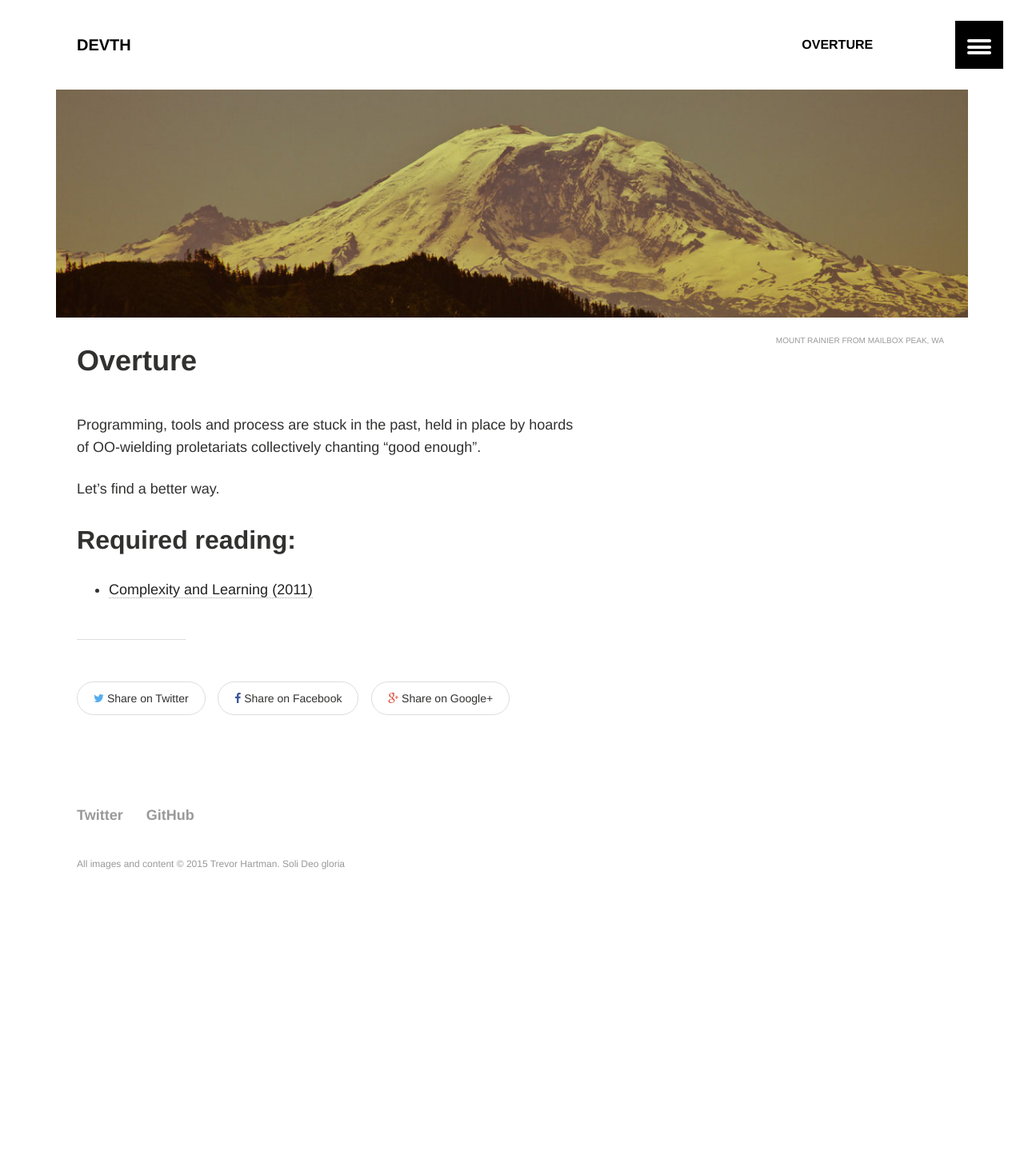
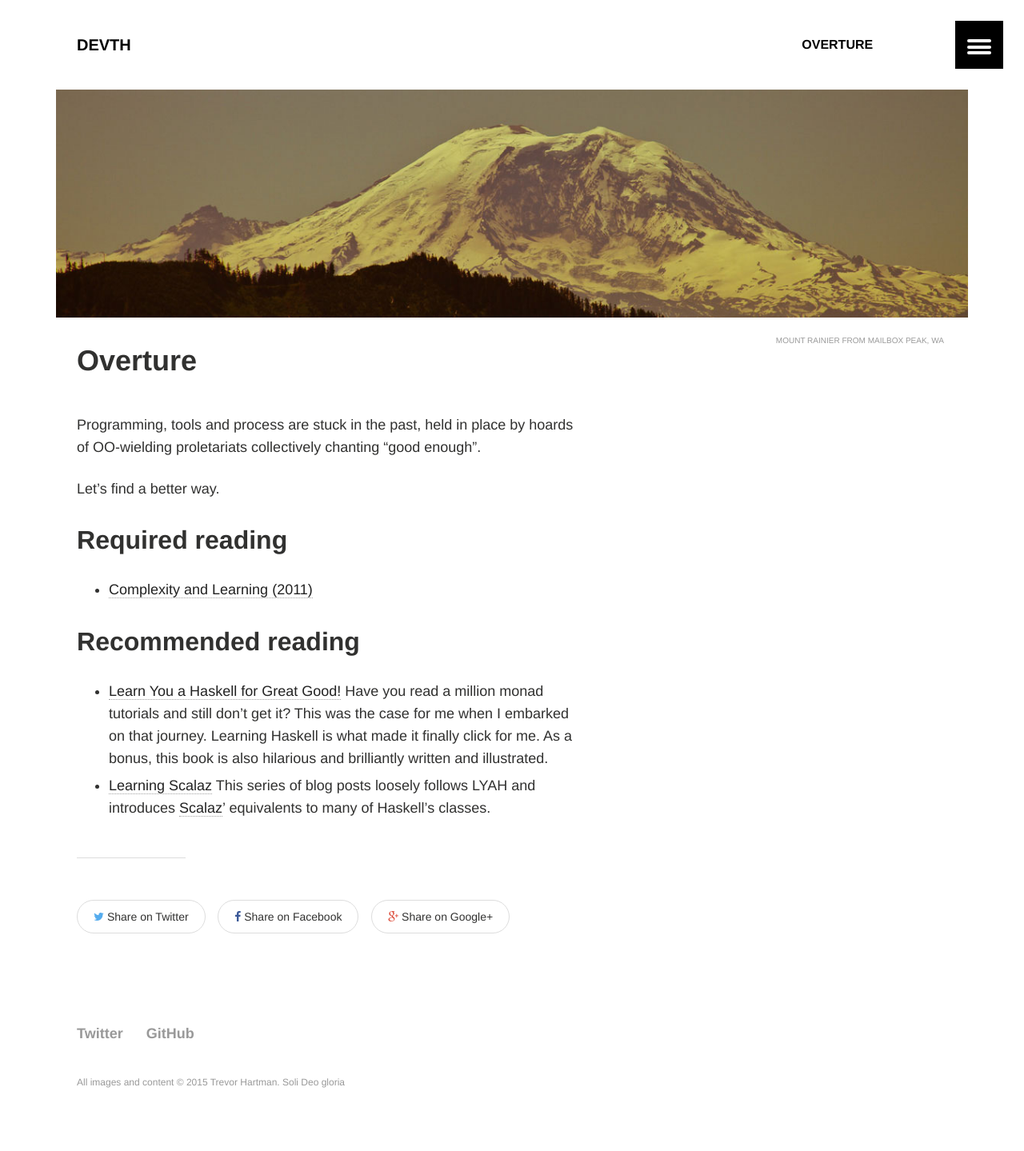
Before and after one commit to devth/devth.github.com, a Jekyll site: the page built from overture.md, in a window 1280 px wide. Shown: the whole page at 80% size. Built offline with Jekyll 4.4.1, drawn with Linux system fonts in a browser that asks for light colours; before the commit the page ends 1166 px from its top, so only the background shows below that.

Commit message:
Add recommended reading to overture

```diff
--- a/overture.md
+++ b/overture.md
@@ -12,6 +12,18 @@ of OO-wielding proletariats collectively chanting "good enough".
 
 Let's find a better way.
 
-## Required reading:
+## Required reading
 
 - [Complexity and Learning (2011)](http://mth.io/posts/complexity-and-learning/)
+
+## Recommended reading
+
+- [Learn You a Haskell for Great Good!](http://learnyouahaskell.com/chapters)
+  Have you read a million monad tutorials and still don't get it? This was the
+  case for me when I embarked on that journey. Learning Haskell is what made it
+  finally click for me. As a bonus, this book is also hilarious and brilliantly
+  written and illustrated.
+- [Learning Scalaz](http://eed3si9n.com/learning-scalaz/)
+  This series of blog posts loosely follows LYAH and introduces
+  [Scalaz](https://github.com/scalaz/scalaz)' equivalents to many of Haskell's
+  classes.
```
